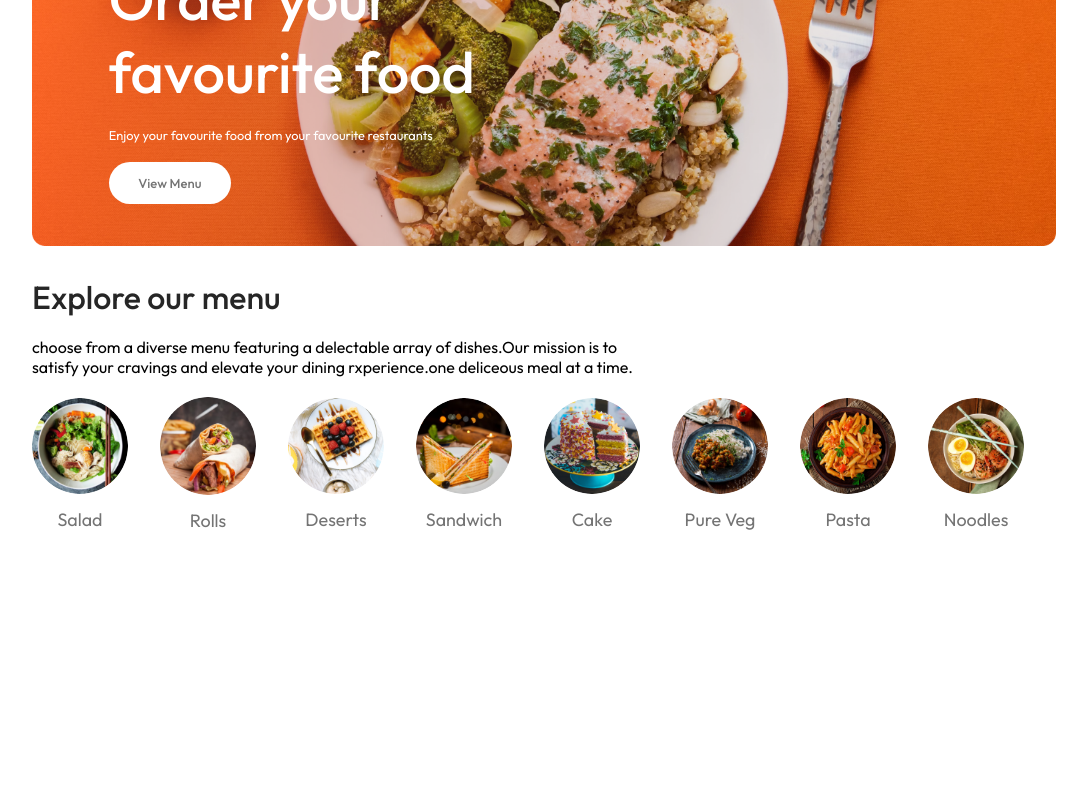
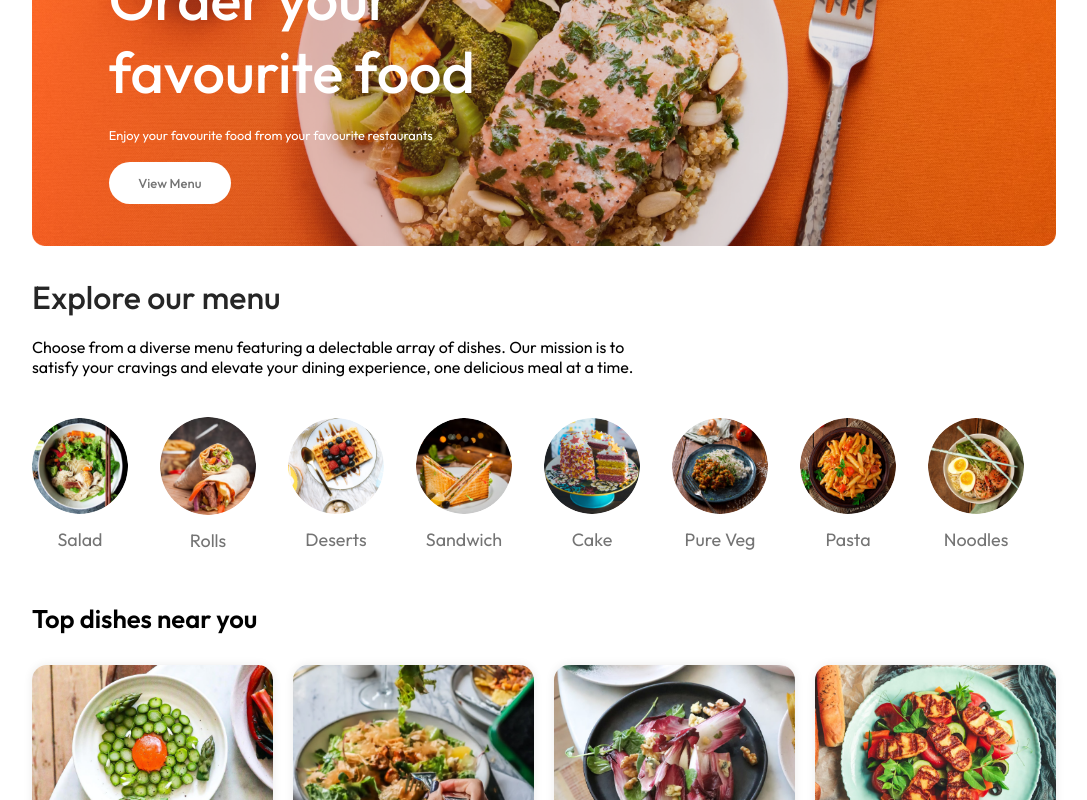
Before and after one commit to HDRanasingha/Foodweb, a React (Vite) app in the folder frontend/: page / in a window 1280 px wide. Shown: the part 300-1100 px from the top of the page, without its empty margins (96-1183 px from the left). Before the commit the page ends 832 px from the top, so only its background shows below. Built offline with nearby package versions, Linux system fonts and the light colour scheme.

Commit message:
Added files to repository

```diff
--- a/frontend/src/components/ExploreMenu/ExploreMenu.css
+++ b/frontend/src/components/ExploreMenu/ExploreMenu.css
@@ -19,7 +19,7 @@
     align-items: center;
     gap: 30px;
     text-align: center;
-    margin: 20px,0px;
+    margin: 20px 0px;
     overflow-x: scroll;
 
 }
@@ -48,3 +48,8 @@
     background-color: #e2e2e2;
     border: none;
 }
+
+.explore-menu-list-item .active{
+    border:4px solid tomato;
+    padding: 2px;
+}
--- a/frontend/src/components/ExploreMenu/ExploreMenu.jsx
+++ b/frontend/src/components/ExploreMenu/ExploreMenu.jsx
@@ -1,30 +1,33 @@
-import React from 'react'
-import './ExploreMenu.css'
-import { menu_list } from '../../assets/assets'
+import React from 'react';
+import './ExploreMenu.css';
+import { menu_list } from '../../assets/assets';
 
-
-const ExploreMenu = () => {
+const ExploreMenu = ({ category, setCategory }) => {
   return (
     <div className='explore-menu' id='explore-menu'>
-        <h1>Explore our menu</h1>
-        <p className='explore-menu-text'> choose from a diverse menu featuring a delectable array of dishes.Our mission is to satisfy your cravings and elevate your dining rxperience.one deliceous meal at a time.</p>
+      <h1>Explore our menu</h1>
+      <p className='explore-menu-text'>
+        Choose from a diverse menu featuring a delectable array of dishes. Our mission is to satisfy your cravings and elevate your dining experience, one delicious meal at a time.
+      </p>
       <div className='explore-menu-list'>
-        {menu_list.map((item, index) => {
-            return (
-            <div key={index}className='explore-menu-list-item' >
-                <img src={item.menu_image} alt="" />
-                <p>{item.menu_name}</p>
-                </div>
-
-            )
-
-        })}
-
-<hr/>
-
+        {menu_list.map((item, index) => (
+          <div
+            onClick={() => setCategory(prev => (prev === item.menu_name ? "All" : item.menu_name))}
+            key={index}
+            className='explore-menu-list-item'
+          >
+            <img
+              className={category === item.menu_name ? "active" : ""}
+              src={item.menu_image}
+              alt={item.menu_name}
+            />
+            <p>{item.menu_name}</p>
+          </div>
+        ))}
+        <hr/>
       </div>
     </div>
-  )
+  );
 }
 
-export default ExploreMenu
+export default ExploreMenu;
--- /dev/null
+++ b/frontend/src/components/FoodDisplay/FoodDisplay.css
@@ -0,0 +1,17 @@
+.food-display{
+    margin-top: 30px;
+    }
+
+    .food-display h2{
+        font-size: max(2vw,24px);
+        font-weight: 600;
+    }
+
+    .food-display-list{
+       display: grid;
+         grid-template-columns: repeat(auto-fill,minmax(240px,1fr));
+      gap: 20px;
+      margin-top: 30px;
+      row-gap: 50px;
+
+    }
--- /dev/null
+++ b/frontend/src/components/FoodDisplay/FoodDisplay.jsx
@@ -0,0 +1,24 @@
+import React, { useContext } from 'react';
+import './FoodDisplay.css';
+import { StoreContext } from '../../context/StoreContext';
+import FoodItem from '../FoodItem/FoodItem';
+
+const FoodDisplay = ({ category }) => {
+  const { food_list } = useContext(StoreContext);
+
+
+  return (
+    <div className='food-display' id='food-display'>
+      <h2>Top dishes near you</h2>
+      <div className="food-display-list">
+        {
+            food_list.map((item, index) => {
+                return<FoodItem key={index} id={item.id} name={item.name} description={item.description} price={item.price} image={item.image}/>
+            })
+        }
+      </div>
+    </div>
+  );
+}
+
+export default FoodDisplay;
--- /dev/null
+++ b/frontend/src/components/FoodItem/FoodItem.css
@@ -0,0 +1,39 @@
+.food-item{
+    width: 100%;
+    margin: auto;
+    border-radius: 15px;
+    box-shadow: 0px 0px 10px 0px #00000015;
+    transition: 0.3s;
+    animation:fadeIn 1s;
+}
+
+.food-item-image{
+    width: 100%;
+    border-radius: 15px 15px 0px 0px;
+}
+.food-item-info{
+    padding: 20px;
+}
+.food-item-name-rating{
+    display: flex;
+    justify-content: space-between;
+    align-items: center;
+    margin-bottom: 10px;
+}
+.food-item-name-rating p{
+    font-size: 20px;
+    font-weight: 500;
+}
+.food-item-name-rating img{
+    width: 70px;
+}
+.food-item-desc{
+    color:#676767;
+    font-size: 12px;
+}
+.food-item-price{
+    color: tomato;
+    font-size: 22px;
+    font-weight: 500;
+    margin: 10px 0px;
+}
--- /dev/null
+++ b/frontend/src/components/FoodItem/FoodItem.jsx
@@ -0,0 +1,27 @@
+import React from 'react'
+import './FoodItem.css'
+import { assets } from '../../assets/assets'
+
+const FoodItem = ({id,name,price,description,image}) => {
+  return (
+    <div className='food-item'>
+        <div className='food-item-img-container'>
+            <img className='food-item-image' src={image} alt={name}/>
+        </div>
+        <div className='food-item-info'>
+            <div className='food-item-name-rating'>
+                <p>{name}</p>
+                <img src={assets.rating_starts} alt=''/>
+               </div>
+               <p className='food-item-desc'>{description}</p>
+               <p className="food-item-price">${price}</p>
+           </div>
+
+    </div>
+
+
+
+  )
+}
+
+export default FoodItem
--- /dev/null
+++ b/frontend/src/context/StoreContext.jsx
@@ -0,0 +1,18 @@
+import { createContext } from "react";
+import { food_list } from "../assets/assets";
+
+export const StoreContext = createContext(null);
+
+const StoreContextProvider = (props) => {
+  const contextValue = {
+    food_list,
+  };
+
+  return (
+    <StoreContext.Provider value={contextValue}>
+      {props.children}
+    </StoreContext.Provider>
+  );
+};
+
+export default StoreContextProvider;
--- a/frontend/src/pages/Home/Home.jsx
+++ b/frontend/src/pages/Home/Home.jsx
@@ -1,16 +1,18 @@
-import React from 'react'
+import React, { useState } from 'react'
 import './Home.css'
 import Header from '../../components/Header/Header';
 import ExploreMenu from '../../components/ExploreMenu/ExploreMenu';
+import FoodDisplay from '../../components/FoodDisplay/FoodDisplay';
 
 
 const Home = () => {
-
+  const [category, setCategory] = useState('all');
 
   return (
     <div>
       <Header/>
-      <ExploreMenu/>
+      <ExploreMenu category={category} setCategory={setCategory}/>
+     <FoodDisplay category={category}/>
     </div>
   )
 }
```
Also changed, not shown: frontend/src/main.jsx (+5 -2 lines).
